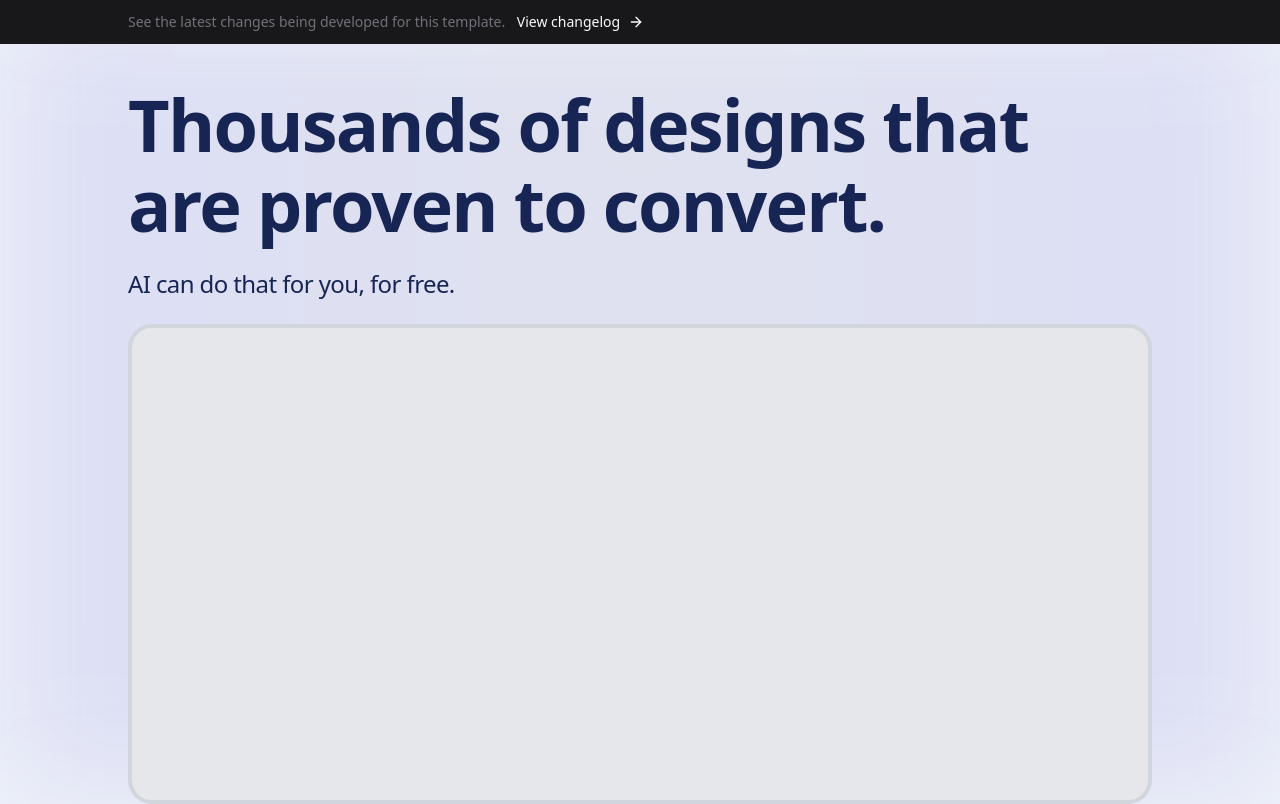
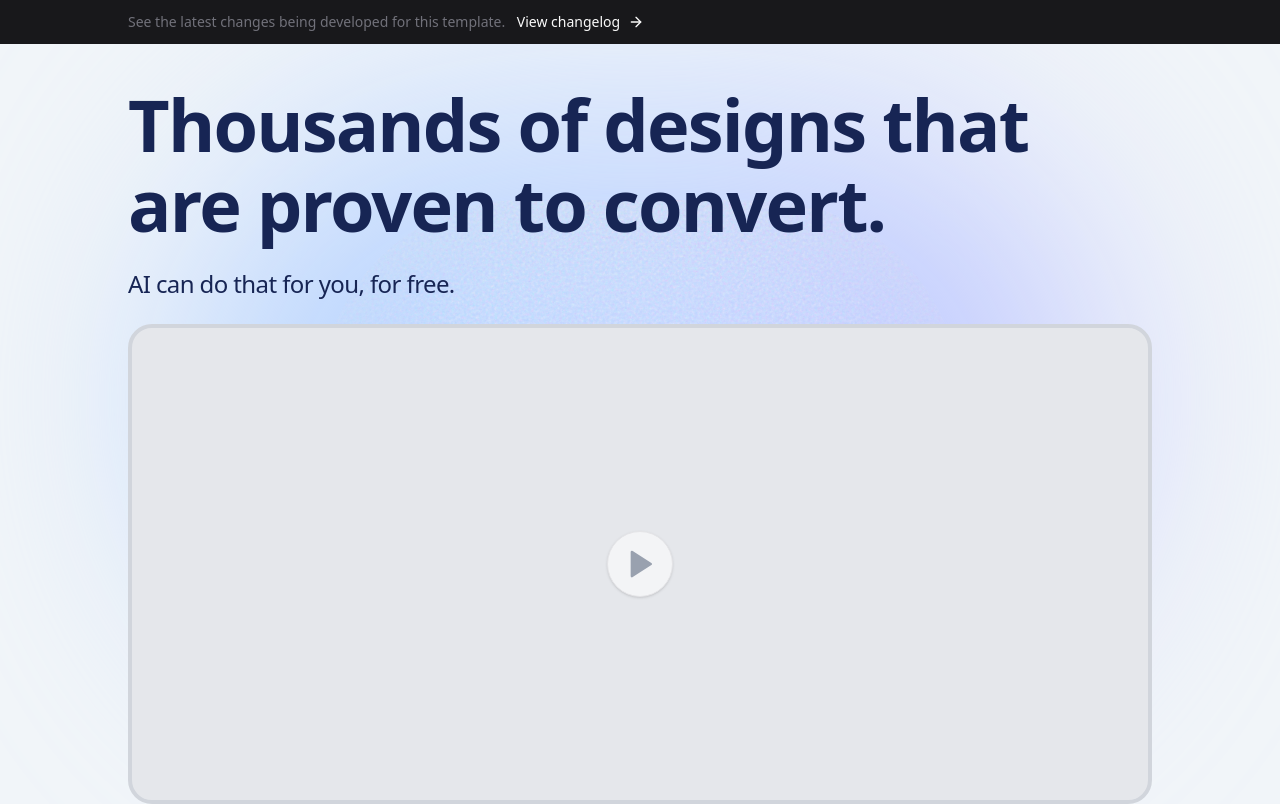
Before and after one commit to jakemackie/next-starter-v2, a Next.js app: page / in a window 1280 px wide. Built offline with nearby package versions, Linux system fonts and the light colour scheme.

Commit message:
feat: Mock homepage

```diff
--- a/src/app/(website)/layout.tsx
+++ b/src/app/(website)/layout.tsx
@@ -10,9 +10,18 @@ export default function WebsiteLayout({
 }) {
   return (
     <main className="relative">
-      {/* Gradient background with grain */}
-      <div className="fixed inset-0 -z-10">
-        <div className="absolute inset-0 bg-[linear-gradient(to_right,#4f46e520,#6b5baf20,#4f46e520)] blur-3xl" />
+      <div className="fixed inset-0 -z-10 flex justify-center items-center">
+        {/* Blurry Gradient Blob */}
+        <div className="absolute size-[70%] rounded-full bg-gradient-to-r from-[#b0d0ff] via-[#c1d7ff] to-[#bec1ff] blur-[120px]" />
+
+        {/* Noise Overlay with Softened Edges */}
+        <div
+          className="absolute size-1/2 rounded-full pointer-events-none bg-[url('/noise.svg')] mix-blend-overlay opacity-60"
+          style={{
+            maskImage: 'radial-gradient(circle, rgba(0,0,0,1) 50%, rgba(0,0,0,0) 100%)',
+            WebkitMaskImage: 'radial-gradient(circle, rgba(0,0,0,1) 50%, rgba(0,0,0,0) 100%)'
+          }}
+        />
       </div>
 
       <Banner>
--- a/src/app/(website)/page.tsx
+++ b/src/app/(website)/page.tsx
@@ -1,3 +1,5 @@
+import { Play } from 'lucide-react';
+
 export default async function Home() {
   return (
     <div className="space-y-6">
@@ -7,8 +9,16 @@ export default async function Home() {
       <p className="text-xl lg:text-2xl font-medium tracking-tight">
         AI can do that for you, for free.
       </p>
-      <div className="w-full max-w-2xl lg:max-w-none lg:max-h-[30rem] aspect-video bg-gray-200 border-4 border-gray-300 rounded-3xl">
+      <div className="relative w-full flex items-center justify-center max-w-2xl lg:max-w-none lg:max-h-[30rem] aspect-video bg-gray-200 border-4 border-gray-300 rounded-3xl">
         {/* <video src="/videos/demo.mp4" autoPlay loop muted playsInline /> */}
+        <button className="
+          p-4 flex items-center justify-center bg-gray-100 border
+          rounded-full shadow-sm hover:shadow-lg active:shadow-none
+          transition-all hover:scale-105 active:scale-90 duration-300
+          ease-in-out group
+        ">
+          <Play className="size-8 fill-gray-400 stroke-gray-400 group-hover:fill-gray-500 group-hover:stroke-gray-500 transition-all duration-300 ease-in-out" />
+        </button>
       </div>
     </div>
   );
```
Also changed, not shown: public/noise.svg (added).
